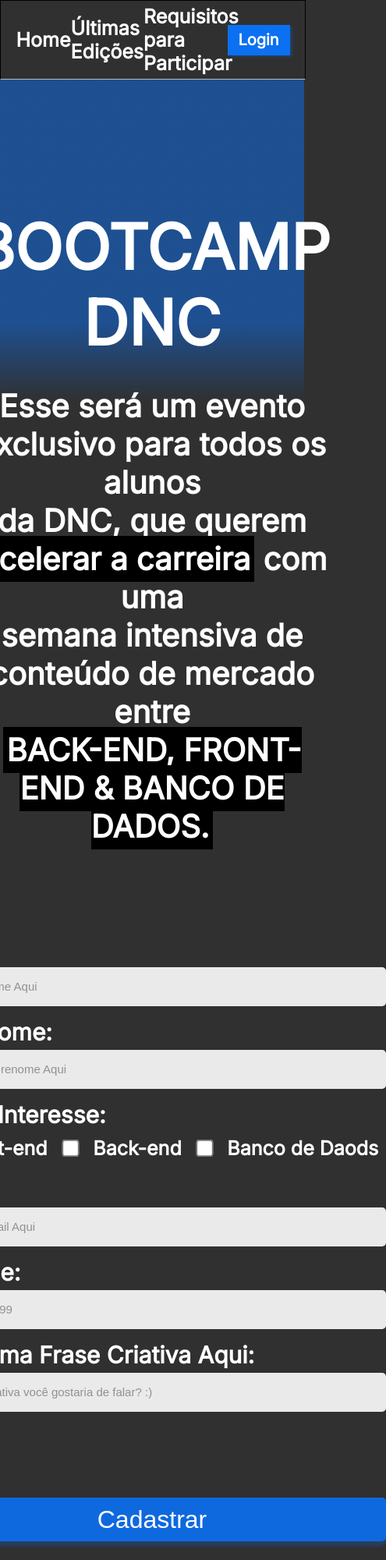
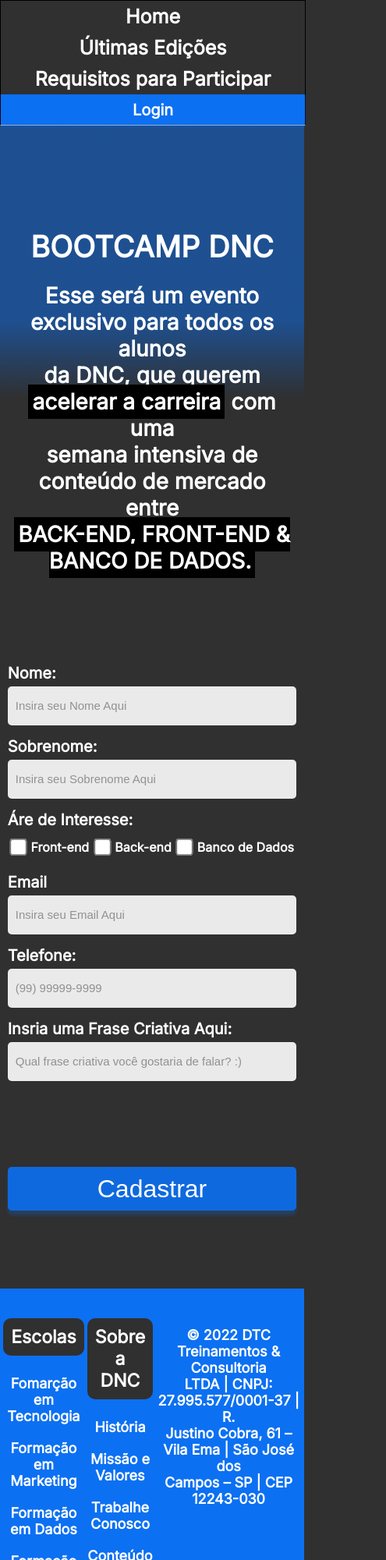
Before and after one commit to gabrielabcf/BootCamp---DNC, a plain HTML site: page index.html in a window 390 px wide. Shown: the top 2000 px of the page at 78% size, 495 px wide, since content can reach past the window. Drawn offline with Linux system fonts and the light colour scheme.

Commit message:
Adicionando o Footer

```diff
--- a/index.html
+++ b/index.html
@@ -53,7 +53,7 @@
                     <label>Back-end</label>
 
                     <input type="checkbox"  value="bd">
-                    <label>Banco de Daods</label>
+                    <label>Banco de Dados</label>
                 </div>
 
             </div>
@@ -81,5 +81,55 @@
 
     </section>
 
+    <footer>
+        <div class="linha1">
+            <nav>
+                <h5>Escolas</h5>
+                <ul>
+                    <li>
+                        <a href="">Fomarção em Tecnologia</a>
+                    </li>
+                    <li>
+                        <a href="">Formação em Marketing</a>
+                    </li>
+                    <li>
+                        <a href="">Formação em Dados</a>
+                    </li>
+                    <li>
+                        <a href="">Formação em Projetos</a>
+                    </li>
+                    <li>
+                        <a href="">Formação em Produto</a>
+                    </li>
+                </ul>
+            </nav>
+            <nav>
+                <h5>Sobre a DNC</h5>
+                <ul>
+                    <li>
+                        <a href="">História</a>
+                    </li>
+                    <li>
+                        <a href="">Missão e Valores</a>
+                     </li>
+                    <li>
+                        <a href="">Trabalhe Conosco</a>
+                    </li>
+                    <li>
+                        <a href="">Conteúdo Gratuito</a>
+                    </li>
+            </nav>
+            <div class="endereco">
+                © 2022 DTC Treinamentos & Consultoria <br>
+                LTDA | CNPJ: 27.995.577/0001-37 | R. <br>
+                Justino Cobra, 61 – Vila Ema | São José dos <br>
+                Campos – SP | CEP 12243-030
+            </div>
+        </div>
+        <div class="linha2">
+            <a href="">Termo de Uso</a>
+            <a href="">Política de Privacidade</a>
+        </div>
+    </footer>
 </body>
 </html>
--- a/style.css
+++ b/style.css
@@ -158,3 +158,147 @@ body{
             box-shadow: 0px 6px 4px 0px #0C70F240;
             cursor: pointer;
         }
+
+        /*FOOTER*/
+
+        footer{
+            width: 100%;
+            background-color: var(--azul-dnc);
+            color: white;
+        }
+
+        footer .linha1{
+            display: flex;
+            justify-content: space-around;
+            align-items: center;
+            color: white;
+        }
+
+        footer ul{
+            list-style: none;
+            margin: 0px;
+            padding: 0px;
+
+
+        }
+
+        footer nav{
+            display: flex;
+            flex-direction: column;
+            align-items: center;
+            height: 330px;
+        }
+
+        footer h5{
+            text-align: center;
+            color: white;
+            font-weight: 800;
+            font-size:23px;
+            font-family: var(--fonte-padrao);
+            background-color: var(--preto-dnc);
+            border-radius: 10px;
+            padding: 10px;
+            margin-bottom: 5px;
+        }
+
+
+        footer ul li{
+            text-align: center;
+            color: white;
+            font-weight: 600;
+            font-size: 18px;
+            font-family: var(--fonte-padrao);
+            margin: 20px 0px 20px 0px;
+        }
+
+        footer ul li a{
+            color: white;
+            text-decoration: none;
+        }
+
+        footer ul li a:hover{
+            color: var(--cinza-hover);
+        }
+
+        footer .endereco{
+            font-weight: 600;
+            font-size: 18px;
+            font-family: var(--fonte-padrao);
+            text-align: center;
+        }
+
+        footer .linha2{
+            display:flex;
+            justify-content: center;
+            margin:10px 0px 10px 0px;
+            height: 35px;
+            padding: 10px;
+        }
+
+        footer .linha2 a{
+            font-family: var(--fonte-padrao);
+            font-size: 18px;
+            font-weight: 600px;
+            color: white;
+            text-decoration: none;
+            padding: 5px;
+
+        }
+
+        footer .linha2 a:first-child{ /*primeiro filho da tag mãe*/
+            border-right: 3px solid white;
+        }
+
+        footer .linha2 a:hover{
+            color: var(--cinza-hover)
+        }
+
+@media only screen and (max-width:600px){
+
+    /*MENU*/
+
+    #principal{
+        display: flex;
+        flex-direction: column;
+        height: auto;
+    }
+
+    #menu{
+        flex-direction: column;
+        width: 100%;
+        margin:0px;
+    }
+
+    #menu a{
+        display: flex;
+        align-items: center;;
+        height: 40px;
+    }
+
+    #principal button{
+        width: 100%;
+        margin:0px;
+    }
+
+    /*SECTION*/
+
+    section h1{
+        font-size:38px;
+    }
+
+    section h2{
+        font-size:28px;
+        padding-right: 15px;
+        padding-left:15px;
+    }
+
+    form{
+        width: 95%;
+        font-size:20px;
+
+    }
+
+     .checkbox-itens label{
+        font-size:16px;
+     }
+}
```
